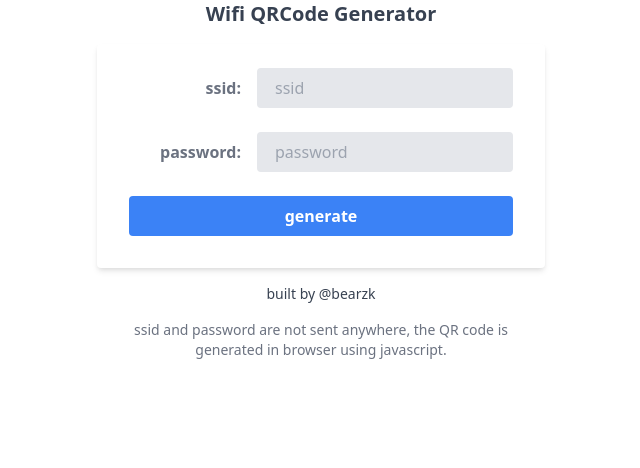
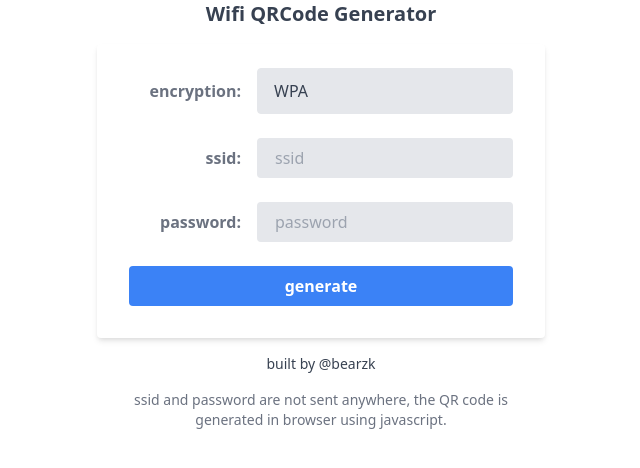
Before and after one commit to bearzk/vue-wifi-qrcode, a Vue app: page / in a window 1280 px wide. Shown: the top 468 px of the page, without its empty margins (319-959 px from the left). Built offline with nearby package versions, Linux system fonts and the light colour scheme.

Commit message:
Can select encryption method

```diff
--- a/src/components/WifiQRCodeForm.vue
+++ b/src/components/WifiQRCodeForm.vue
@@ -1,6 +1,18 @@
 <template>
   <div class="w-full">
     <form class="bg-white shadow-md rounded px-8 pt-6 pb-8 mb-4">
+      <div class="md:flex md:items-center mb-6">
+        <div class="md:w-1/3">
+          <label class="block text-gray-500 font-bold md:text-right mb-1 md:mb-0 pr-4" for="encryption">encryption:</label>
+        </div>
+        <div class="md:w-2/3 text-gray-700">
+          <select class="block appearance-none w-full bg-gray-200 border border-gray-200 text-gray-700 py-3 px-4 pr-8 rounded leading-tight focus:outline-none focus:bg-white focus:border-gray-500" v-model="encryption">
+            <option value="WPA">WPA</option>
+            <option value="WEP">WEP</option>
+          </select>
+        </div>
+      </div>
+
       <div class="md:flex md:items-center mb-6">
         <div class="md:w-1/3">
           <label
@@ -56,6 +68,7 @@ export default {
 
   data() {
     return {
+      encryption: 'WPA',
       ssid: null,
       password: null,
       generated: null
@@ -75,7 +88,7 @@ export default {
   methods: {
     generate() {
       if (!this.noSsid || !this.noPassword) {
-        this.generated = `WIFI:T:WPA;S:${this.ssid};P:${this.password};;`;
+        this.generated = `WIFI:T:${this.encryption};S:${this.ssid};P:${this.password};;`;
         // Event is a vue instance on window, window.Event
         Event.$emit("pass_string_generated", this.generated);
       }
```
